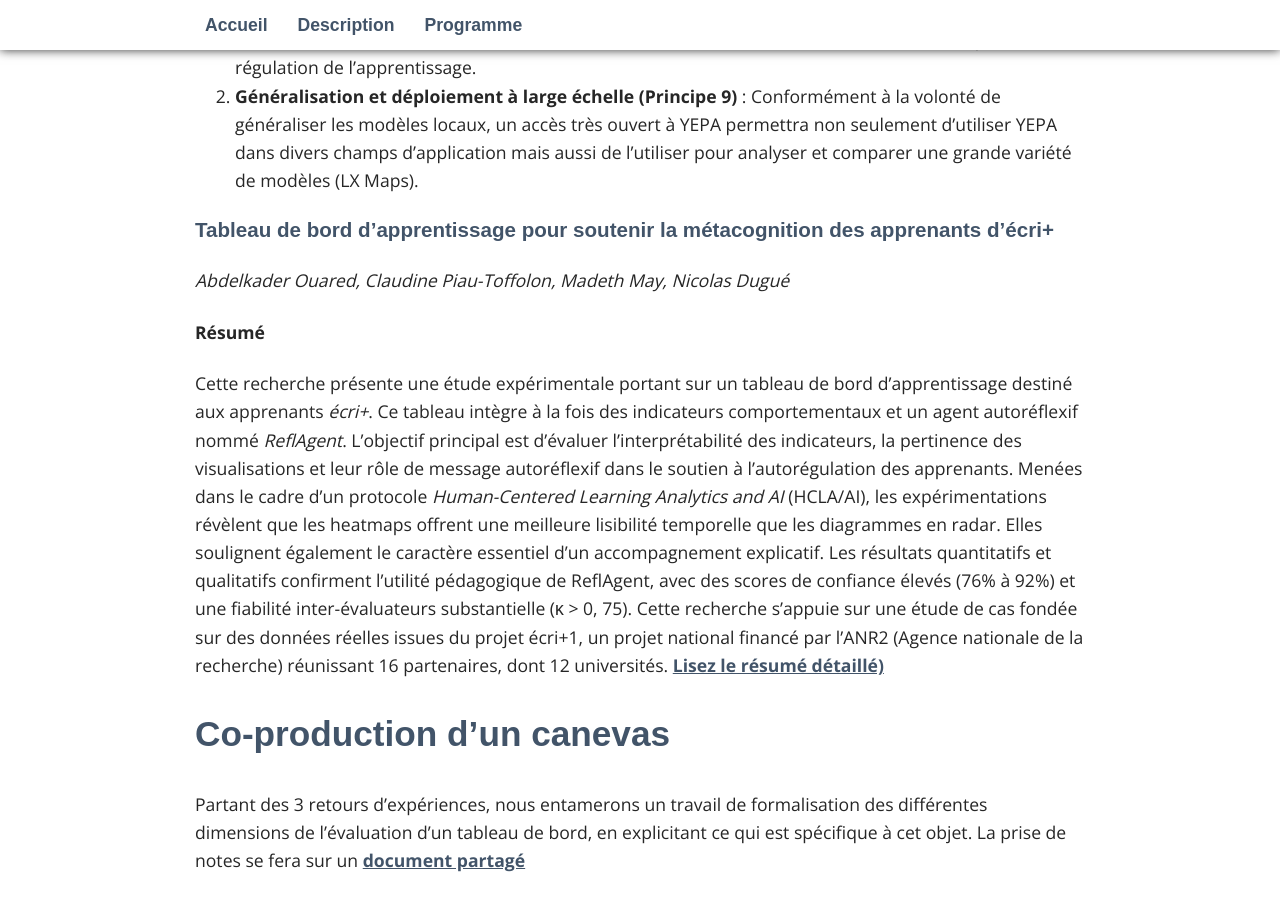
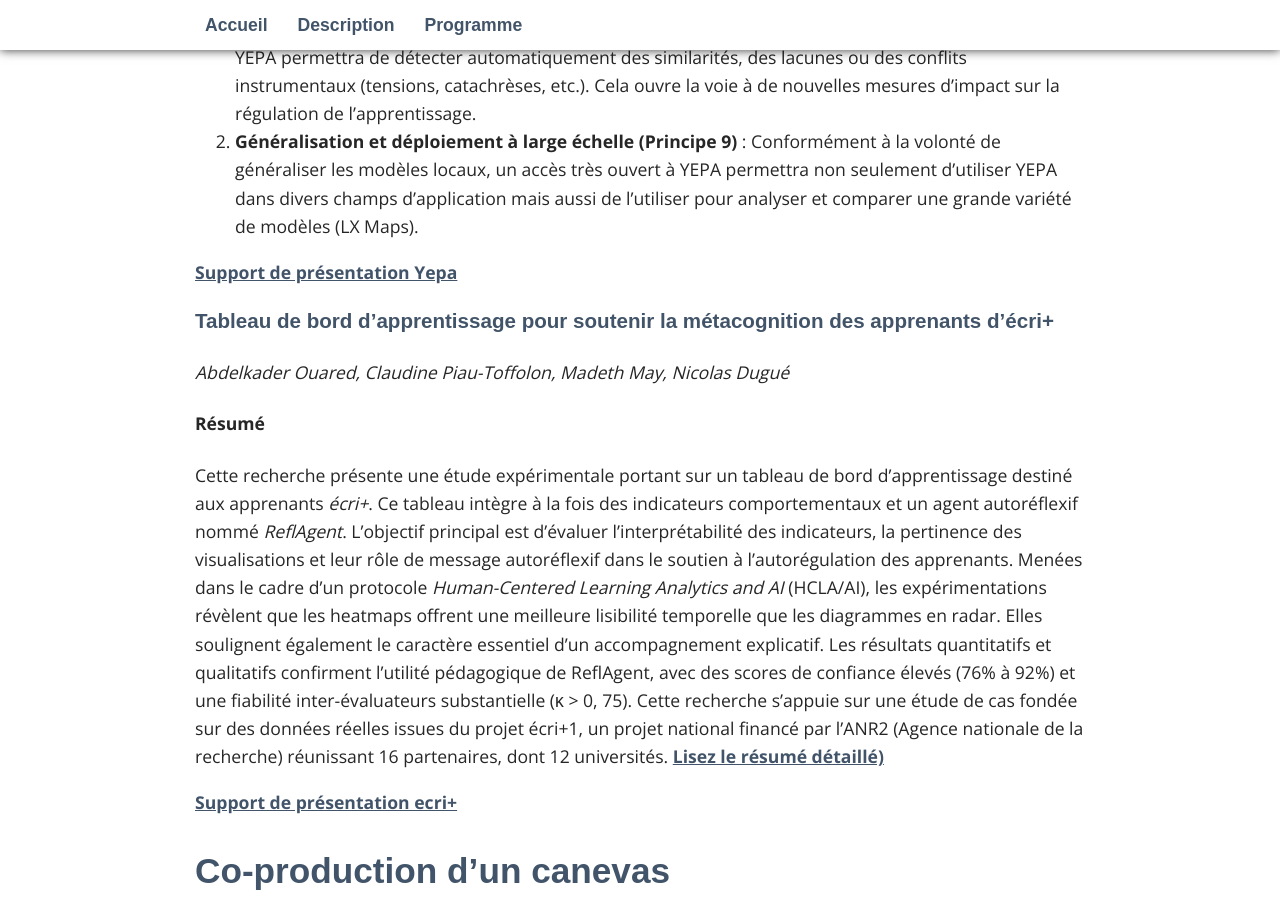
Before and after one commit to padlad/RJC-EIAH2026, a Jekyll site: the page built from _pages/03_docs.md, in a window 1280 px wide and 900 px high, scrolled down 2347 px. Built offline with Jekyll 4.4.1, drawn with Linux system fonts in a browser that asks for light colours; some web fonts are replaced; some of the changed text lies outside the part shown.

Commit message:
liens présentations

```diff
--- a/_pages/03_docs.md
+++ b/_pages/03_docs.md
@@ -22,6 +22,8 @@ Dans le cadre de l’atelier réflexif sur l’évaluation des tableaux de bord,
 Nous avons suivi une démarche de recherche orientée par la conception (DBR), qui a permis de concevoir et évaluer le TdB en étant au plus près du terrain. Le TdB a été conçu selon les principes de conception suivants : aider les élèves à (i) conscientiser leurs activités, les activités des autres membres de leur équipe et l’activité de l’enseignant dans l’espace de travail partagé, (ii) déclencher des processus de régulation. Nous montrons comment ces principes ont été implémentés dans le tableau de bord.
 Nous terminons cet atelier par les premiers résultats d’une évaluation du tableau de bord qui combine un sondage auprès d’un petit nombre d’étudiants et des traces numériques sur un effectif plus grand. Le sondage permet d’avoir un retour sur l’utilité perçue des différents éléments du tableau de bord. Les traces numériques permettent de comprendre comment les étudiants utilisent réellement le tableau de bord.
 
+[Support de présentation LabNBook](assets/TdB étudiant_LabNBook_RJC2026_Girault_Hoffmann.pdf)
+
 
 ### YEPA, un tableau de bord cognitif et réflexif : conception itérative (DBR) et évaluation au prisme du framework THEDRE
 
@@ -41,6 +43,9 @@ En nous appuyant sur les critères de qualité et les principes méthodologiques
   1.	**L'évaluation de l'impact pédagogique** : Le développement en cours du "diagnostic pédagogique" dans YEPA permettra de détecter automatiquement des similarités, des lacunes ou des conflits instrumentaux (tensions, catachrèses, etc.). Cela ouvre la voie à de nouvelles mesures d'impact sur la régulation de l'apprentissage.
   2.	**Généralisation et déploiement à large échelle (Principe 9)** : Conformément à la volonté de généraliser les modèles locaux, un accès très ouvert à YEPA permettra non seulement d’utiliser YEPA dans divers champs d’application mais aussi de l’utiliser pour analyser et comparer une grande variété de modèles (LX Maps).
 
+[Support de présentation Yepa](assets/Yepa Atelier EIAH Grenoble.pdf)
+
+
 ### Tableau de bord d’apprentissage pour soutenir la métacognition des apprenants d’écri+
 
 *Abdelkader Ouared, Claudine Piau-Toffolon, Madeth May, Nicolas Dugué*
@@ -50,6 +55,10 @@ Cette recherche présente une étude expérimentale portant sur un tableau de bo
 Les résultats quantitatifs et qualitatifs confirment l’utilité pédagogique de ReflAgent, avec des scores de confiance élevés (76% à 92%) et une fiabilité inter-évaluateurs substantielle (κ > 0, 75). Cette recherche s’appuie sur une étude de cas fondée sur des données réelles issues du projet écri+1, un projet national financé par l’ANR2 (Agence nationale de la recherche) réunissant 16 partenaires, dont 12 universités.
 [Lisez le résumé détaillé)](assets/RJC-EIAH 2026 ecri.pdf)
 
+[Support de présentation ecri+](assets/ecriplus RJC-EIAH Final 09-06-2026.pdf)
+
+
+
 ## Co-production d'un canevas
 
  Partant des 3 retours d'expériences, nous entamerons un travail de formalisation des différentes dimensions de l'évaluation d'un tableau de bord, en explicitant ce qui est spécifique à cet objet.
```
